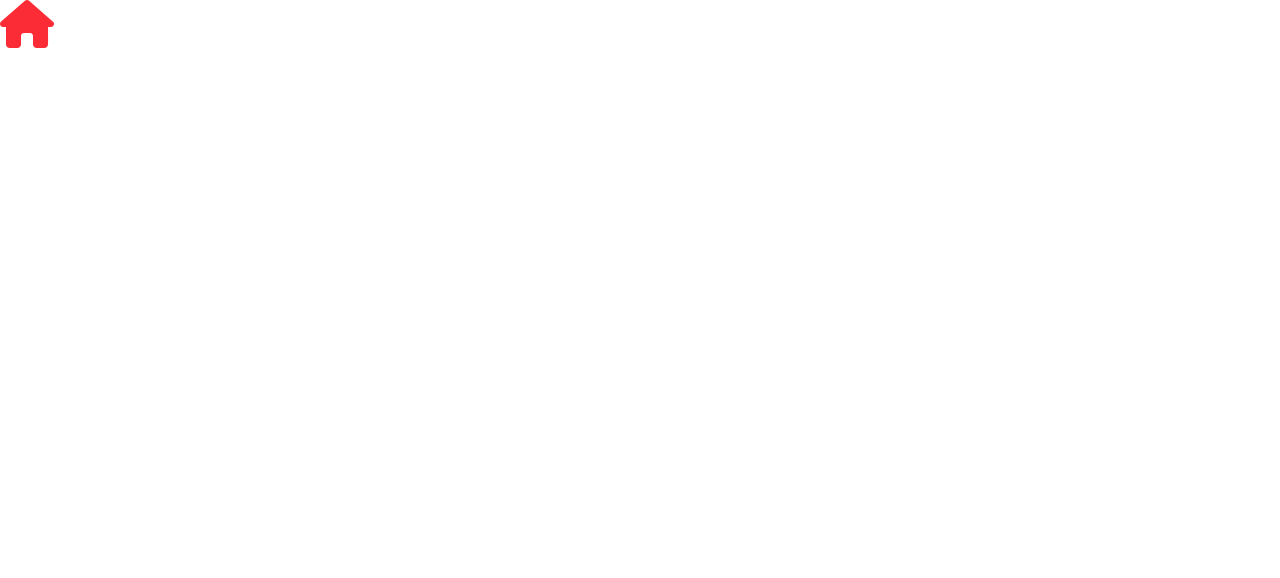
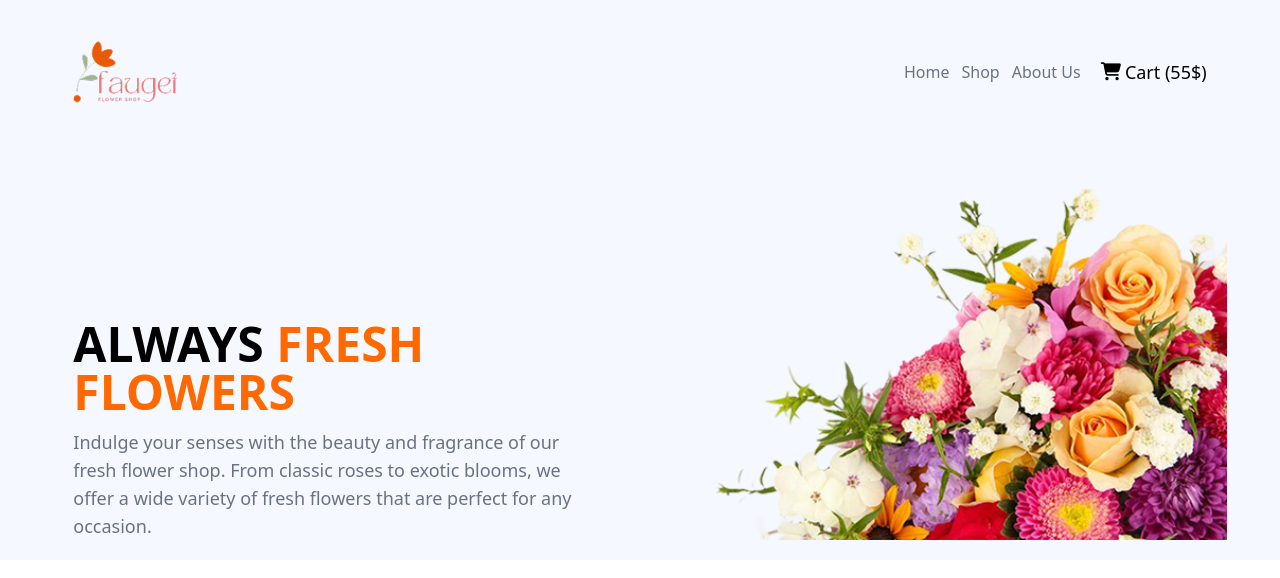
Before and after one commit to mrirakib04/ph-assignment-02, a plain HTML site: page index.html in a window 1280 px wide. Drawn offline with nearby package versions, Linux system fonts and the light colour scheme.

Commit message:
header added

```diff
--- a/index.html
+++ b/index.html
@@ -16,6 +16,61 @@
     <link rel="stylesheet" href="./style.css" />
   </head>
   <body>
-    <i class="fa-solid fa-house text-red-500 text-5xl"></i>
+    <header class="max-w-[1480px] mx-auto bg-[#F5F8FF]">
+      <nav
+        class="flex items-center justify-between sm:py-10 py-5 sm:w-11/12 m-auto px-5"
+      >
+        <a href="./index.html"
+          ><img
+            class="sm:max-h-16 max-h-12"
+            src="./assets/images/logo.png"
+            alt="logo"
+        /></a>
+        <div class="flex items-center gap-5">
+          <ul
+            class="sm:flex hidden items-center gap-3 text-base font-medium text-gray-500"
+          >
+            <li class="hover:text-black duration-300">
+              <a href="#header">Home</a>
+            </li>
+            <li class="hover:text-black duration-300"><a href="">Shop</a></li>
+            <li class="hover:text-black duration-300">
+              <a href="">About Us</a>
+            </li>
+          </ul>
+          <button
+            class="flex items-center gap-1 sm:text-lg text-base font-medium"
+          >
+            <i class="fa-solid fa-cart-shopping"></i> Cart (55$)
+          </button>
+        </div>
+      </nav>
+      <div
+        id="header"
+        class="py-5 flex sm:flex-nowrap items-end flex-wrap-reverse sm:w-11/12 m-auto justify-between gap-5"
+      >
+        <div class="sm:w-2/3 px-5">
+          <h2 class="lg:text-5xl md:text-4xl sm:text-3xl text-2xl font-bold">
+            ALWAYS
+            <span class="text-orange-500"
+              >FRESH <br />
+              FLOWERS</span
+            >
+          </h2>
+          <p class="text-gray-500 md:text-lg text-base mt-3">
+            Indulge your senses with the beauty and fragrance of our fresh
+            flower shop. From classic roses to exotic blooms, we offer a wide
+            variety of fresh flowers that are perfect for any occasion.
+          </p>
+        </div>
+        <img
+          class="lg:w-9/12 md:w-1/2 sm:w-2/5 w-[100vw]"
+          src="./assets/images/hero-flower.png"
+          alt="hero-flower"
+        />
+      </div>
+    </header>
+    <main class="max-w-[1480px] mx-auto px-5 bg-[#F5F8FF]"></main>
+    <footer class="max-w-[1480px] mx-auto px-5"></footer>
   </body>
 </html>
--- a/style.css
+++ b/style.css
@@ -0,0 +1,6 @@
+button {
+  cursor: pointer;
+}
+html {
+  scroll-behavior: smooth;
+}
```
